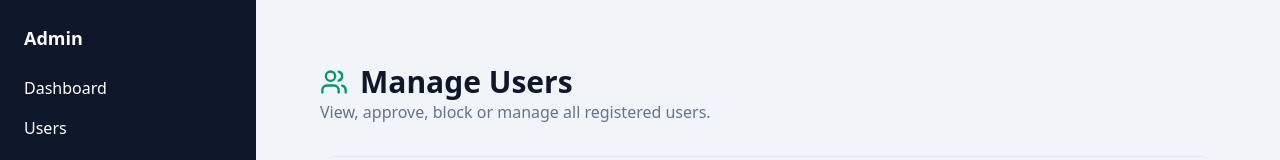
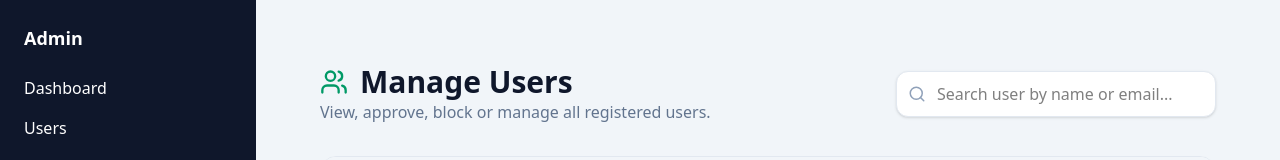
Before and after one commit to ashishkhopde/groww-stock, a React (Vite) app in the folder client/: page /admin/users in a window 1280 px wide. Shown: the top 160 px of the page. Built offline with nearby package versions, Linux system fonts and the light colour scheme; no server answers; sample sign-in values are in the browser's storage.

Commit message:
fix: correct sale point calculation and update related UI components

```diff
--- a/client/src/pages/PlanList.jsx
+++ b/client/src/pages/PlanList.jsx
@@ -1,4 +1,5 @@
 import { useEffect, useState } from "react";
+import { useNavigate } from "react-router-dom";
 import {
   CreditCard,
   CheckCircle,
@@ -11,6 +12,8 @@ import TickerStrip from "../components/TickerStrip.jsx";
 import API from "../api/axios";
 
 export default function PlanList() {
+
+   const navigate = useNavigate();
 
   const [plans, setPlans] = useState([]);
   const [loading, setLoading] = useState(true);
@@ -181,6 +184,7 @@ export default function PlanList() {
 
                   {/* BUTTON */}
                   <button
+                    onClick={() => navigate("/add-money")}
                     className={`w-full py-3 rounded-xl text-lg font-semibold transition ${
                       plan.featured
                         ? "bg-white text-blue-700 hover:bg-slate-100"
--- a/client/src/pages/Portfolio.jsx
+++ b/client/src/pages/Portfolio.jsx
@@ -124,7 +124,7 @@ export default function Portfolio() {
                         {stock.qty} Qty | Buy {stock.buy}
                       </span>
                       <span>
-                        LTP 3.24 % |  Sell {stock.buy + 20 + stock.sale}
+                        LTP 3.24 % |  Sell {stock.sale}
                       </span>
                     </div>
 
--- a/client/src/pages/admin/AdminStocks.jsx
+++ b/client/src/pages/admin/AdminStocks.jsx
@@ -414,7 +414,7 @@ export default function StockManagement() {
               <th className="p-4 text-left">Stock</th>
               <th className="p-4 text-left">Qty</th>
               <th className="p-4 text-left">Buy</th>
-              <th className="p-4 text-left">Increase Sell Points</th>
+              <th className="p-4 text-left">Increase Sell Price</th>
               <th className="p-4 text-left">Profit</th>
               <th className="p-4 text-left">Loss</th>
               <th className="p-4 text-right">Actions</th>
@@ -443,7 +443,7 @@ export default function StockManagement() {
                         },
                       })
                     }
-                    placeholder="+ Points"
+                    placeholder="Sell Price"
                     className="w-24 p-2 text-purple-600 border rounded-lg bg-purple-50"
                   />
                 </td>
--- a/client/src/pages/admin/AdminUsers.jsx
+++ b/client/src/pages/admin/AdminUsers.jsx
@@ -3,18 +3,20 @@ import API from "../../api/axios";
 import {
   Users,
   CheckCircle,
-  Shield,
   Ban,
   Unlock,
   UserCog,
   XCircle,
   Clock,
   FileWarning,
+  Search,
+  X
 } from "lucide-react";
-import { Link, Navigate, useNavigate } from "react-router-dom";
+import { useNavigate } from "react-router-dom";
 
 export default function ManageUsers() {
   const [users, setUsers] = useState([]);
+  const [search, setSearch] = useState("");
   const [loading, setLoading] = useState(true);
 
   const navigate = useNavigate();
@@ -50,14 +52,14 @@ export default function ManageUsers() {
 
     setUsers(
       users.map((u) =>
-        u._id === id ? { ...u, isBlocked: !u.blocked } : u
+        u._id === id ? { ...u, isBlocked: !u.isBlocked } : u
       )
     );
   };
 
   const handleUser = (id) => {
     navigate(`/admin/kyc/${id}`);
-  }
+  };
 
   // Render KYC status badge
   const renderKYCStatus = (status) => {
@@ -92,10 +94,19 @@ export default function ManageUsers() {
 
   if (loading) return <div className="p-10">Loading users...</div>;
 
+  const filteredUsers = users.filter(
+    (u) =>
+      u.name.toLowerCase().includes(search.toLowerCase()) ||
+      u.email.toLowerCase().includes(search.toLowerCase())
+  );
+
   return (
     <div className="p-8">
-      {/* Header */}
-      <div className="mb-8">
+
+      {/* HEADER + SEARCH */}
+      <div className="flex items-center justify-between mb-8">
+
+        <div>
           <h1 className="flex items-center gap-3 text-3xl font-bold text-slate-900">
             <Users size={28} className="text-emerald-600" />
             Manage Users
@@ -105,8 +116,39 @@ export default function ManageUsers() {
           </p>
         </div>
 
+        {/* UPDATED SEARCH BAR */}
+        <div className="relative w-80">
+
+          <Search
+            size={18}
+            className="absolute text-slate-400 left-3 top-1/2 -translate-y-1/2"
+          />
+
+          <input
+            type="text"
+            placeholder="Search user by name or email..."
+            value={search}
+            onChange={(e) => setSearch(e.target.value)}
+            className="w-full pl-10 pr-10 py-2.5 bg-white border border-slate-200 rounded-xl shadow-sm focus:ring-2 focus:ring-emerald-500 focus:border-emerald-500 outline-none transition"
+          />
+
+          {search && (
+            <button
+              onClick={() => setSearch("")}
+              className="absolute right-3 top-1/2 -translate-y-1/2 text-slate-400 hover:text-slate-600"
+            >
+              <X size={16} />
+            </button>
+          )}
+
+        </div>
+
+      </div>
+
+      {/* USER TABLE */}
       <div className="overflow-hidden bg-white border shadow-lg border-slate-200 rounded-2xl">
         <table className="w-full text-sm">
+
           <thead className="text-xs uppercase bg-slate-100 text-slate-600">
             <tr>
               <th className="p-4 text-left">User</th>
@@ -118,12 +160,11 @@ export default function ManageUsers() {
           </thead>
 
           <tbody>
-            {users.map((u) => (
+            {filteredUsers.map((u) => (
               <tr
                 key={u._id}
                 className="transition border-t border-slate-200 hover:bg-slate-50"
               >
-                {/* User */}
                 <td className="p-4 font-medium text-slate-800">
                   <div className="flex items-center gap-3">
                     <img
@@ -134,13 +175,10 @@ export default function ManageUsers() {
                   </div>
                 </td>
 
-                {/* Email */}
                 <td className="p-4">{u.email}</td>
 
-                {/* KYC Status */}
                 <td className="p-4">{renderKYCStatus(u.kycStatus)}</td>
 
-                {/* Blocked Status */}
                 <td className="p-4">
                   {u.isBlocked ? (
                     <span className="flex items-center gap-1 font-semibold text-rose-600">
@@ -153,9 +191,8 @@ export default function ManageUsers() {
                   )}
                 </td>
 
-                {/* Actions */}
                 <td className="p-4 space-x-2 text-right">
-                  {/* KYC Actions */}
+
                   {u.kycStatus === "pending" && (
                     <>
                       <button
@@ -182,24 +219,30 @@ export default function ManageUsers() {
                     </button>
                   )}
 
-                  {/* Block/Unblock */}
                   <button
-                    onClick={() => {toggleBlock(u._id)}}
-                    className={`px-3 py-1 text-xs rounded-lg ${u.isBlocked ? "bg-emerald-600" : "bg-rose-600"
+                    onClick={() => toggleBlock(u._id)}
+                    className={`px-3 py-1 text-xs rounded-lg ${
+                      u.isBlocked ? "bg-emerald-600" : "bg-rose-600"
                     } text-white`}
                   >
                     {u.isBlocked ? "Unblock" : "Block"}
                   </button>
 
-                    <button className="px-3 py-1 text-xs text-white bg-indigo-600 rounded-lg" onClick={()=>handleUser(u._id)}>
+                  <button
+                    className="px-3 py-1 text-xs text-white bg-indigo-600 rounded-lg"
+                    onClick={() => handleUser(u._id)}
+                  >
                     <UserCog size={14} />
                   </button>
+
                 </td>
               </tr>
             ))}
           </tbody>
+
         </table>
       </div>
+
     </div>
   );
 }
```
Also changed, not shown: 1 other file (tests, documents, lock files or other folders). Lines whose indentation alone changed are shown as unchanged.
